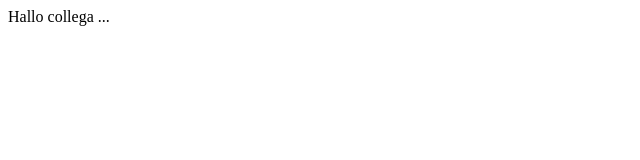
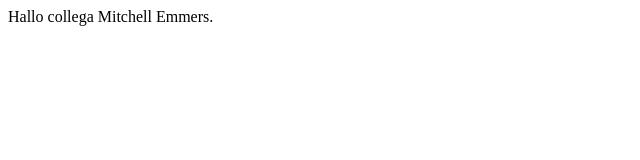
Before and after one commit to ksierkstra/KENNETHSIERKSTRA_MDETest_3, a plain HTML site: page index.html in a window 1280 px wide. Shown: the whole page, without its empty margins (0-640 px from the left). Drawn offline with Linux system fonts and the light colour scheme.

Commit message:
Added Name

```diff
--- a/index.html
+++ b/index.html
@@ -4,6 +4,6 @@
 		<title>Hallo Collega!</title>
 	</head>
 	<body>
-		Hallo collega ...
+		Hallo collega Mitchell Emmers.
 	</body>
 </html>
```
